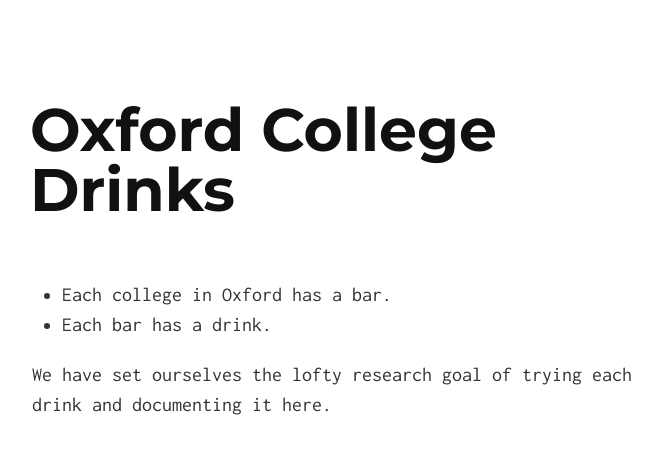
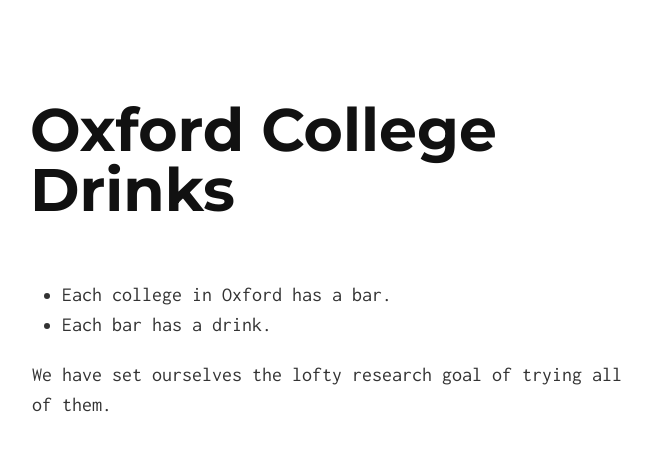
Before and after one commit to oxford-college-drinks/oxford-college-drinks.github.io, a Jekyll site: the page built from index.html, in a window 1280 px wide. Shown: the top 454 px of the page, without its empty margins (308-970 px from the left). Built offline with Jekyll 4.4.1, drawn with Linux system fonts in a browser that asks for light colours.

Commit message:
updated page

```diff
--- a/_includes/index.md
+++ b/_includes/index.md
@@ -2,4 +2,4 @@
 * Each college in Oxford has a bar.
 * Each bar has a drink.
 
-We have set ourselves the lofty research goal of trying each drink and documenting it here.
+We have set ourselves the lofty research goal of trying all of them.
```
